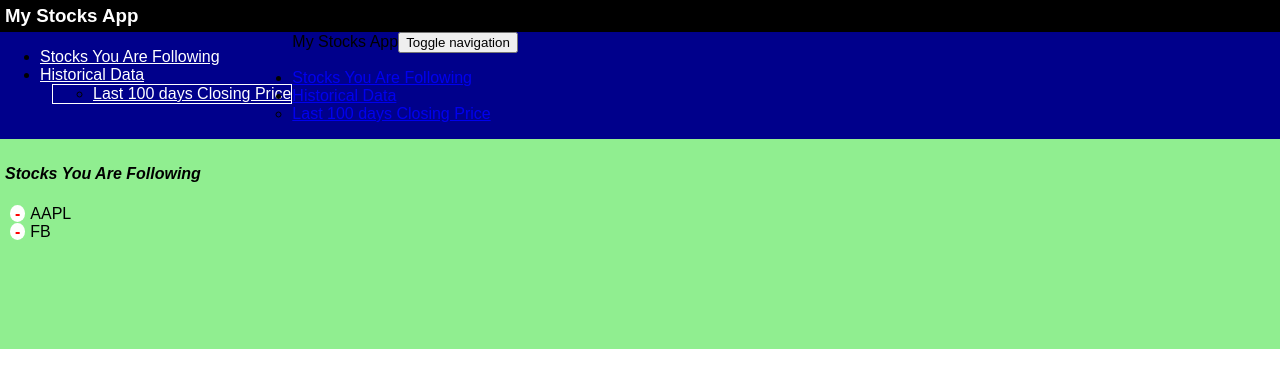
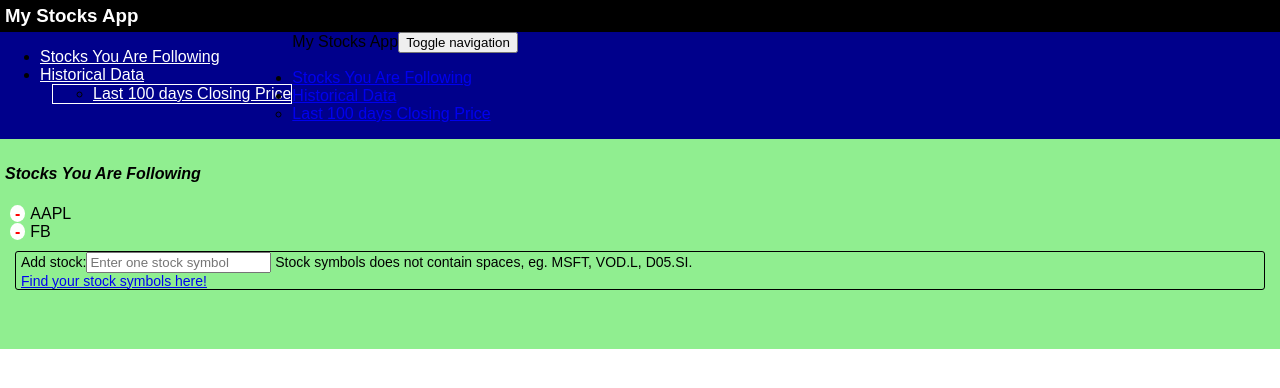
Before and after one commit to ngyl88/project-react-stock-app, a React (Create React App) app: page / in a window 1280 px wide. Shown: the top 388 px of the page. Built offline with nearby package versions, Linux system fonts and the light colour scheme; the HTML template or start-up script is replaced by a standard one.

Commit message:
separate search on stocks listing and historical chart

```diff
--- /dev/null
+++ b/src/Components/ClosingPricePage.js
@@ -0,0 +1,46 @@
+import React, { Component } from "react";
+import SearchForm from "./SearchForm";
+import SearchStockHelperLink from "./StocksUtils";
+import ClosingPrice from "./ClosingPrice";
+import { navMenu, historical100daysClosingKey } from "../Utils/nav-menu";
+
+class ClosingPricePage extends Component {
+  constructor() {
+    super();
+    this.state = {
+      symbolsForChart: []
+    }
+  }
+
+  render() {
+    const title = navMenu[historical100daysClosingKey];
+    return (
+      <div>
+        <h4 className="header-active-page">{title}</h4>
+        <SearchForm
+          controlId="formAddStockToChart"
+          inputLabel="Add stock to chart:"
+          placeholder="Enter one stock symbol"
+          helperMessage="
+                Stock symbols does not contain spaces, eg. MSFT, VOD.L, D05.SI."
+          helperLink={<SearchStockHelperLink />}
+          handleSubmitValue={this.handleSubmitOnChartSearchForm}
+          validateInput={this.props.validationFormInput}
+        />
+        <ClosingPrice
+          symbols={[...this.props.symbols, ...this.state.symbolsForChart]}
+          dataNotEmpty={this.props.chartDataNotEmpty}
+          chartTitle={title}
+        />
+      </div>
+    );
+  }
+
+  handleSubmitOnChartSearchForm = submittedValue => {
+    this.setState({
+      symbolsForChart: [...this.state.symbolsForChart, submittedValue]
+    });
+  };
+};
+
+export default ClosingPricePage;
--- a/src/Components/Content.js
+++ b/src/Components/Content.js
@@ -5,7 +5,7 @@ import {
   historical100daysClosingKey
 } from "../Utils/nav-menu";
 import StocksListing from "./StocksListing";
-import HistoryClosing100Days from "./HistoryClosing100Days";
+import ClosingPricePage from "./ClosingPricePage";
 
 const Content = props => (
   <div className="main-content">
@@ -13,14 +13,15 @@ const Content = props => (
       <StocksListing
         symbols={props.symbols}
         removeSymbolOnClick={props.removeSymbolOnClick}
+        validationFormInput={props.validationFormInput}
+        handleSubmitOnSearchForm={props.handleSubmitOnSearchForm}
       />
     )}
     {props.activeNavKey === historical100daysClosingKey && (
-      <HistoryClosing100Days
+      <ClosingPricePage
         symbols={props.symbols}
         chartDataNotEmpty={props.closingChartDataNotEmpty}
         validationFormInput={props.validationFormInput}
-        handleSubmitOnSearchForm={props.handleSubmitOnSearchForm}
       />
     )}
     {Object.keys(navMenu).indexOf(props.activeNavKey) === -1 && (
--- a/src/Components/HistoryClosing100Days.js
+++ /dev/null
@@ -1,31 +0,0 @@
-import React from "react";
-import SearchForm from "./SearchForm";
-import ClosingPrice from "./ClosingPrice";
-import SearchStockHelperLink from "./StocksUtils";
-import { navMenu, historical100daysClosingKey } from "../Utils/nav-menu";
-
-const HistoryClosing100Days = props => {
-  const title = navMenu[historical100daysClosingKey];
-  return (
-    <div>
-      <h4 className="header-active-page">{title}</h4>
-      <SearchForm
-        controlId="formSearchForStock"
-        inputLabel="Stock symbol:"
-        placeholder="Enter one stock symbol"
-        helperMessage="
-              Stock symbols does not contain spaces, eg. MSFT, VOD.L, D05.SI."
-        helperLink={<SearchStockHelperLink />}
-        handleSubmitValue={props.handleSubmitOnSearchForm}
-        validateInput={props.validationFormInput}
-      />
-      <ClosingPrice
-        symbols={props.symbols}
-        dataNotEmpty={props.chartDataNotEmpty}
-        chartTitle={title}
-      />
-    </div>
-  );
-};
-
-export default HistoryClosing100Days;
--- a/src/Components/StocksListing.js
+++ b/src/Components/StocksListing.js
@@ -1,4 +1,6 @@
 import React from "react";
+import SearchForm from "./SearchForm";
+import SearchStockHelperLink from "./StocksUtils";
 import { navMenu, stocksListingKey } from "../Utils/nav-menu";
 
 const StocksListing = props => (
@@ -17,6 +19,16 @@ const StocksListing = props => (
         </div>
       );
     })}
+    <SearchForm
+      controlId="formSearchForStock"
+      inputLabel="Add stock:"
+      placeholder="Enter one stock symbol"
+      helperMessage="
+                Stock symbols does not contain spaces, eg. MSFT, VOD.L, D05.SI."
+      helperLink={<SearchStockHelperLink />}
+      handleSubmitValue={props.handleSubmitOnSearchForm}
+      validateInput={props.validationFormInput}
+    />
   </div>
 );
 
```
